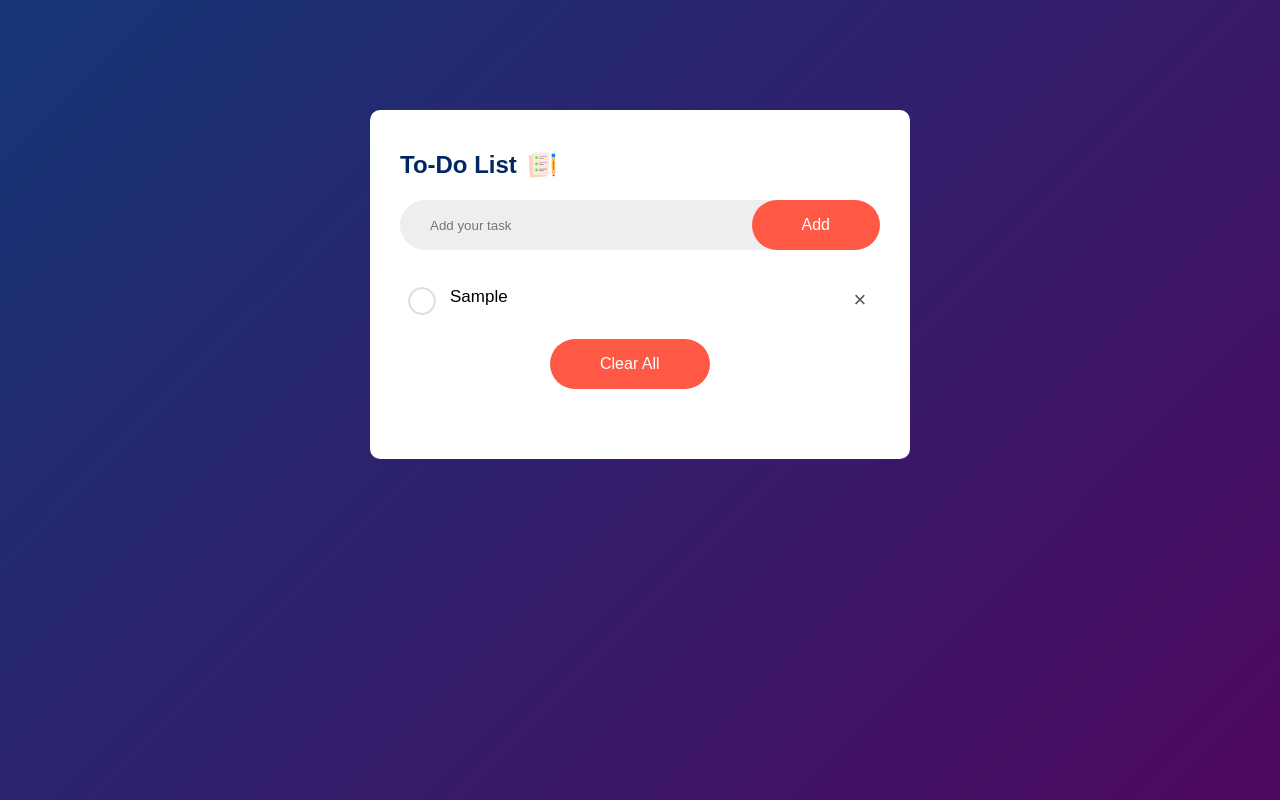
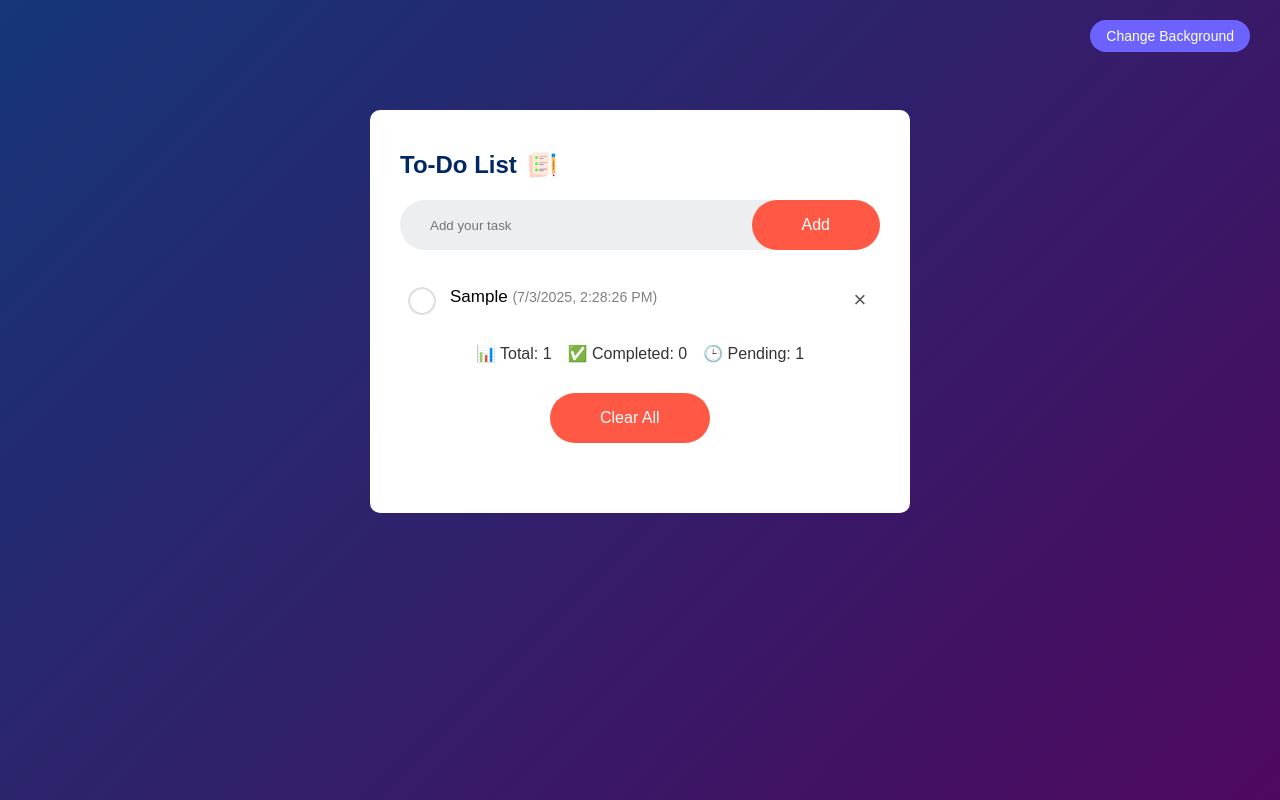
Before and after one commit to vishalpatel2023/TO-DO_LIST, a plain HTML site: page index.html in a window 1280 px wide. Both pictures are taken after typing "Sample" into the empty fields and a click on the button "Add". Drawn offline with Linux system fonts and the light colour scheme.

Commit message:
Updated UI

```diff
--- a/index.html
+++ b/index.html
@@ -8,6 +8,9 @@
 </head>
 <body>
     <div class="container">
+        <div>
+            <button id="bg-toggle" class="bg-btn">Change Background</button>
+        </div>
         <div class="todo-app">
             <h2>To-Do List <img src="images/icon.png" alt="img"></h2>
             <div class="row">
@@ -20,6 +23,9 @@
                 <li>Task 2</li>
                 <li>Task 3</li> -->
              </ul>
+             <div id="task-stats" class="task-stats">
+            📊 Total: 0 ✅ Completed: 0 🕒 Pending: 0
+            </div>
              <button onclick="clearTasks()" id="btn2">Clear All</button>
         </div>
     </div>
--- a/script.js
+++ b/script.js
@@ -10,13 +10,16 @@ function addTask(){
     else{
         // console.log("Working??");
         let li = document.createElement("li");
-        li.innerHTML = inputBox.value;
-        console.log(li);
+        let date = new Date().toLocaleString();
+        // li.innerHTML = inputBox.value;
+        li.innerHTML = `${inputBox.value} <small style="color: gray;">(${date})</small>`;
+        // console.log(li);
         listContainer.appendChild(li);
         inputBox.value = "";
         let span = document.createElement("span");
         span.innerHTML = "\u00d7";
         li.appendChild(span);
+        updateStats();
     }
     saveData();
 }
@@ -28,6 +31,7 @@ listContainer.addEventListener("click",function(e){
         e.target.parentElement.remove();
     }
     saveData();
+    updateStats();
 },false);
 
 // to save task in local storage
@@ -36,10 +40,38 @@ function saveData(){
 }
 function showTask(){
     listContainer.innerHTML = localStorage.getItem("data");
+    updateStats();
 }
 // clear all task in one click
 function clearTasks(){
     listContainer.innerHTML = "";
     saveData();
+    updateStats();
 }
+
+function updateStats() {
+    const total = listContainer.querySelectorAll("li").length;
+    const completed = listContainer.querySelectorAll("li.checked").length;
+    const pending = total - completed;
+
+    document.getElementById("task-stats").innerText =
+        `📊 Total: ${total} ✅ Completed: ${completed} 🕒 Pending: ${pending}`;
+}
+
 showTask();
+
+const backgrounds = [
+    "linear-gradient(135deg, #153677, #4e085f)",
+    "linear-gradient(135deg, #ff9966, #ff5e62)",
+    "linear-gradient(135deg, #00c9ff, #92fe9d)",
+    "linear-gradient(135deg, #f857a6, #ff5858)",
+    "linear-gradient(135deg, #a18cd1, #fbc2eb)"
+];
+
+let bgIndex = 0;
+
+document.getElementById("bg-toggle").addEventListener("click", () => {
+    bgIndex = (bgIndex + 1) % backgrounds.length;
+    document.querySelector(".container").style.background = backgrounds[bgIndex];
+    localStorage.setItem("bgIndex", bgIndex); // Save user's choice
+});
--- a/style.css
+++ b/style.css
@@ -110,6 +110,35 @@ ul li span:hover{
 }
 
 #btn2{
-    margin-top: 20px;
+    margin-top: 30px;
     margin-left: 150px;
 }
+
+.task-stats {
+    margin-top: 25px;
+    font-size: 16px;
+    color: #333;
+    text-align: center;
+}
+.bg-button-wrapper {
+    position: relative;
+}
+
+.bg-btn {
+    position: absolute;
+    top: 20px;
+    right: 30px;
+    padding: 8px 16px;
+    background-color: #6c63ff;
+    color: white;
+    border: none;
+    border-radius: 20px;
+    cursor: pointer;
+    font-size: 14px;
+    transition: 0.3s;
+    z-index: 10;
+}
+
+.bg-btn:hover {
+    background-color: #574fd6;
+}
```
Also changed, not shown: images/demo.png (added), 1 other file.
